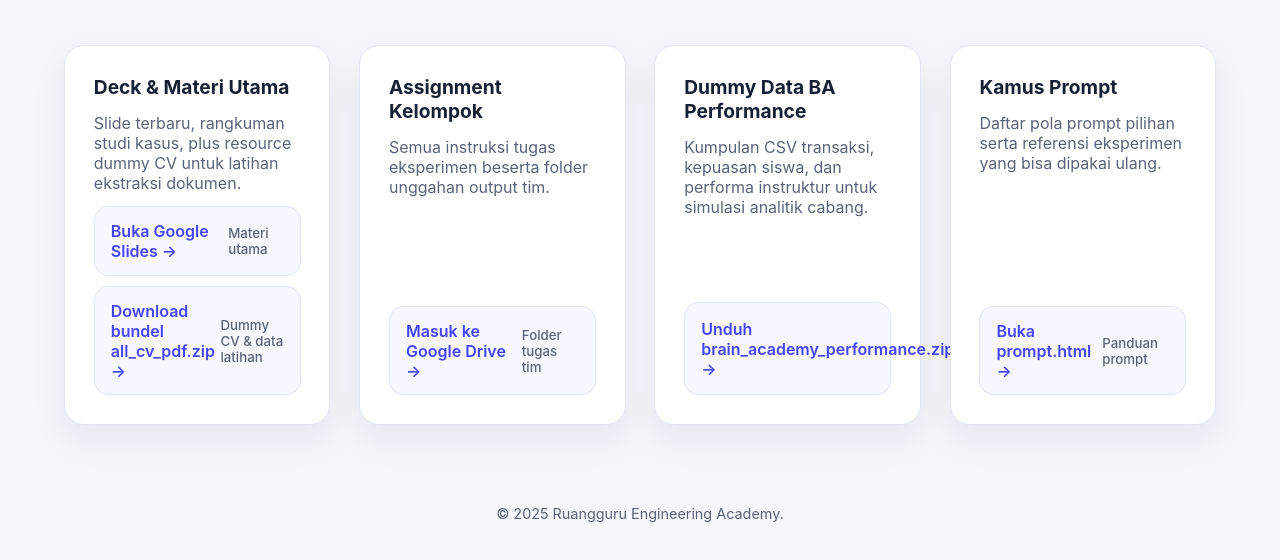
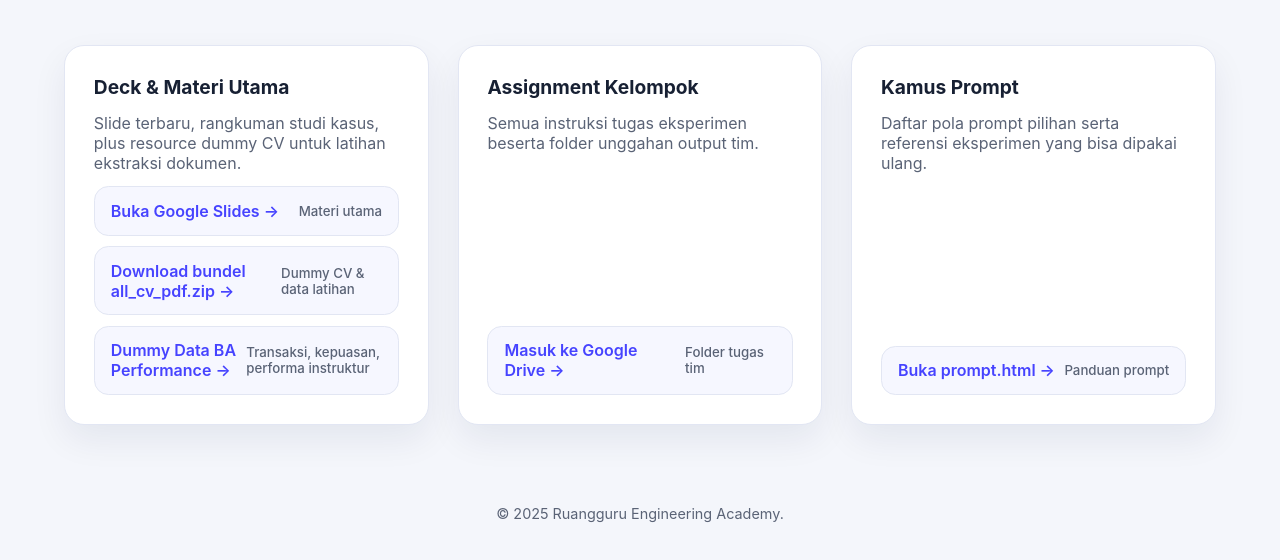
Before and after one commit to maretaayu/prompt-engineering-training, a website: page index.html in a window 1280 px wide. Shown: the part 518-1078 px from the top of the page. Drawn offline with Linux system fonts and the light colour scheme.

Commit message:
feat: add download link for Dummy Data BA Performance

```diff
--- a/index.html
+++ b/index.html
@@ -205,6 +205,10 @@
               Download bundel all_cv_pdf.zip →
               <span>Dummy CV & data latihan</span>
             </a>
+            <a href="brain_academy_performance.zip" download>
+              Dummy Data BA Performance →
+              <span>Transaksi, kepuasan, performa instruktur</span>
+            </a>
           </div>
         </article>
         <article class="card">
@@ -216,18 +220,6 @@
             <a href="https://drive.google.com/drive/folders/1QDFRsOhE_g_PZxZLQocfbbpaUntE5-io" target="_blank" rel="noopener noreferrer">
               Masuk ke Google Drive →
               <span>Folder tugas tim</span>
-            </a>
-          </div>
-        </article>
-        <article class="card">
-          <h3>Dummy Data BA Performance</h3>
-          <p>
-            Kumpulan CSV transaksi, kepuasan siswa, dan performa instruktur untuk simulasi analitik cabang.
-          </p>
-          <div class="card-links">
-            <a href="brain_academy_performance.zip" download>
-              Unduh brain_academy_performance.zip →
-              <span>Data dummy multi-cabang</span>
             </a>
           </div>
         </article>
```
